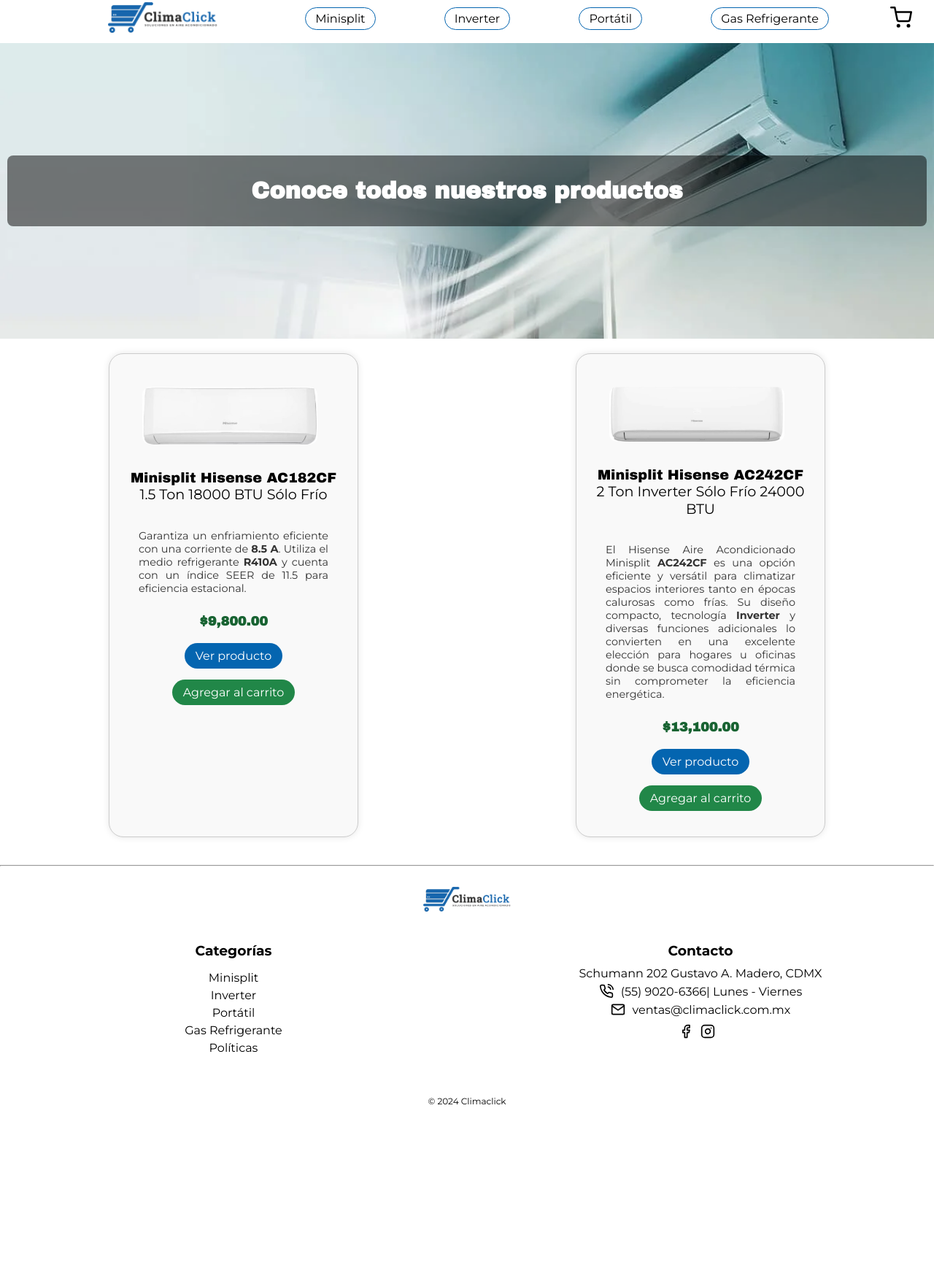
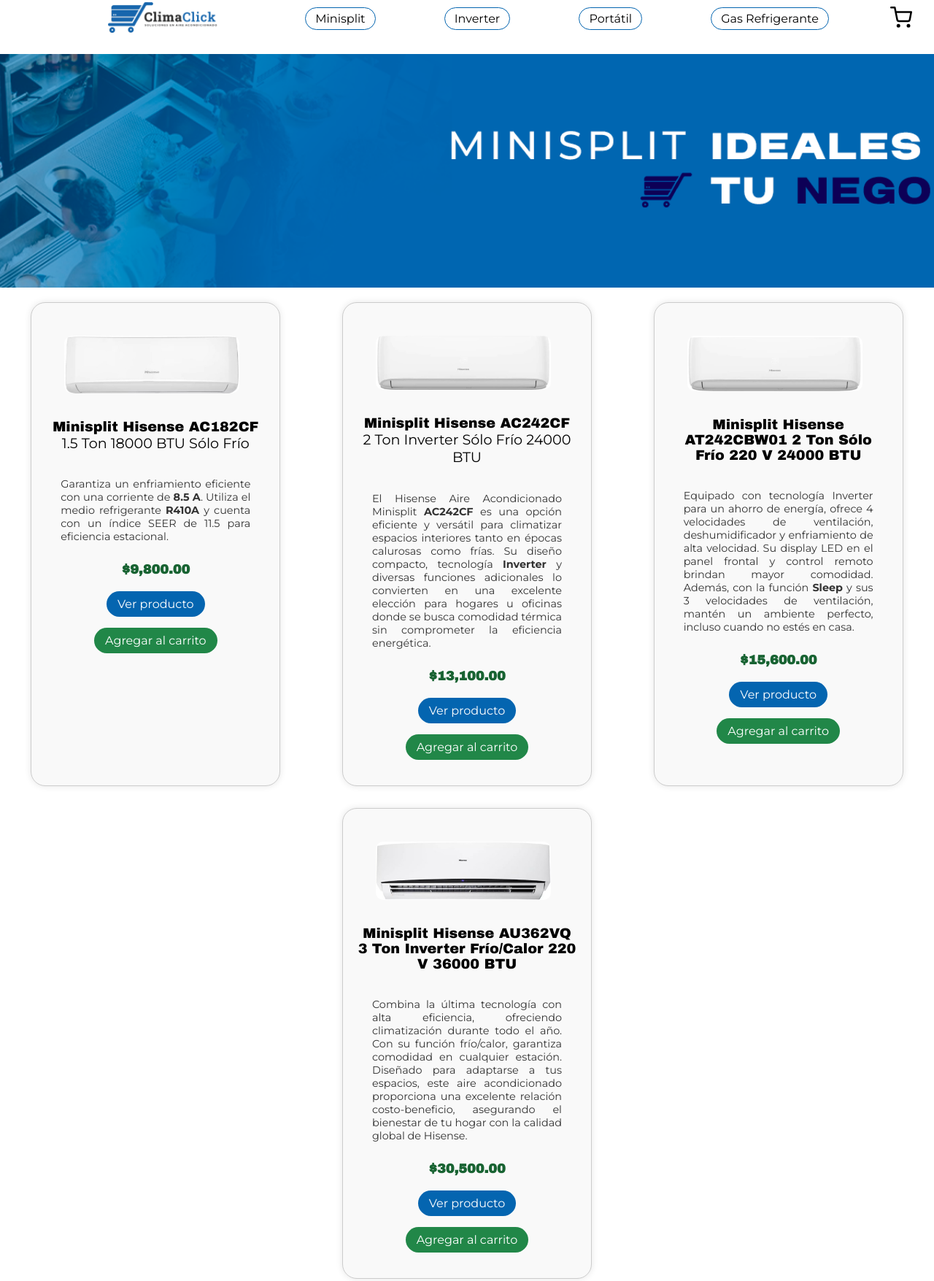
Before and after one commit to joanquique/MORL, a plain HTML site: page negocio.html in a window 1280 px wide. Shown: the part 62-1817 px from the top of the page at 73% size. Before the commit the page ends 1610 px from the top, so only its background shows below. Drawn offline with Linux system fonts and the light colour scheme.

Commit message:
U/banners

```diff
--- a/negocio.html
+++ b/negocio.html
@@ -70,10 +70,7 @@
         </div>
     </div>
     <main>
-        <div class="banner-items">
-            <div class="texto-bienvenida">
-                <h1>Conoce todos nuestros productos</h1>
-            </div>
+        <div class="banner-negocio">
         </div>
         <section class="items">
             <article class="item"> <!-- AC182CF -->
@@ -96,6 +93,31 @@
                     energética.</p>
                 <span class="precio">$13,100.00</span>
                 <a class="btn-link" href="ac242cf.html"><button class="boton-info">Ver producto</button></a>
+                <button class="add-to-cart">Agregar al carrito</button>
+            </article>
+            <article class="item"> <!-- AT242CBW01 -->
+                <img class="img-item" src="img/hisense at242cbw01.jpeg" alt="hisense at242cbw01">
+                <h2>Minisplit Hisense AT242CBW01 2 Ton Sólo Frío 220 V 24000 BTU</h2>
+                <p>Equipado con tecnología Inverter
+                    para un ahorro de energía, ofrece 4 velocidades de ventilación,
+                    deshumidificador y enfriamiento de alta velocidad. Su display LED en el
+                    panel frontal y control remoto brindan mayor comodidad. Además, con la
+                    función <b>Sleep</b> y sus 3 velocidades de ventilación, mantén un ambiente
+                    perfecto, incluso cuando no estés en casa.</p>
+                <span class="precio">$15,600.00</span>
+                <a class="btn-link" href="at242cbw01.html"><button class="boton-info">Ver producto</button></a>
+                <button class="add-to-cart">Agregar al carrito</button>
+            </article>
+            <article class="item"> <!-- AU362VQ -->
+                <img class="img-item" src="img/hisense au362vq.jpeg" alt="hisense au362vq">
+                <h2>Minisplit Hisense AU362VQ 3 Ton Inverter Frío/Calor 220 V 36000 BTU</h2>
+                <p>Combina la última tecnología con alta eficiencia, ofreciendo climatización
+                    durante todo el año. Con su función frío/calor, garantiza comodidad en
+                    cualquier estación. Diseñado para adaptarse a tus espacios, este aire
+                    acondicionado proporciona una excelente relación costo-beneficio, asegurando
+                    el bienestar de tu hogar con la calidad global de Hisense.</p>
+                <span class="precio">$30,500.00</span>
+                <a class="btn-link" href="au362vq.html"><button class="boton-info">Ver producto</button></a>
                 <button class="add-to-cart">Agregar al carrito</button>
             </article>
         </section>
--- a/styles/_layout.scss
+++ b/styles/_layout.scss
@@ -27,10 +27,40 @@
 
 @media screen and (max-width: 600px){
     .banner-marcas {
-    background: url('../img/MARCAS--CEL.png') center/cover;
-    height: 48rem;
-    width: 23.7rem;
-    padding: 1rem;
+        background: url('../img/MARCAS--CEL.png') center/cover;
+        height: 8rem;
+        width: 23.7rem;
+        padding: 1rem;
+    }
+}
+
+.banner-hogar {
+    background: url('../img/CABECERA-HOGAR.png') center/cover;
+    height: 6rem;
+    padding: 7rem 0;
+    width: 100%;
+    margin: 15px 0;
+}
+@media screen and (max-width: 600px) {
+    .banner-hogar {
+        background: url('../img/CABECERA-HOGAR.png') center/cover;
+        height: 3.6rem;
+        padding: 1rem 0 0 1rem;
+    }
+}
+
+.banner-negocio {
+    background: url('../img/CABECERA-NEGOCIO.png') center/cover;
+    height: 6rem;
+    padding: 7rem 0;
+    width: 100%;
+    margin: 15px 0;
+}
+@media screen and (max-width: 600px) {
+    .banner-negocio {
+        background: url('../img/CABECERA-NEGOCIO.png') center/cover;
+        height: 3.6rem;
+        padding: 1rem 0 0 1rem;
     }
 }
 
```
Also changed, not shown: hogar.html (+1 -4 lines), styles/main.css, 1 other file.
